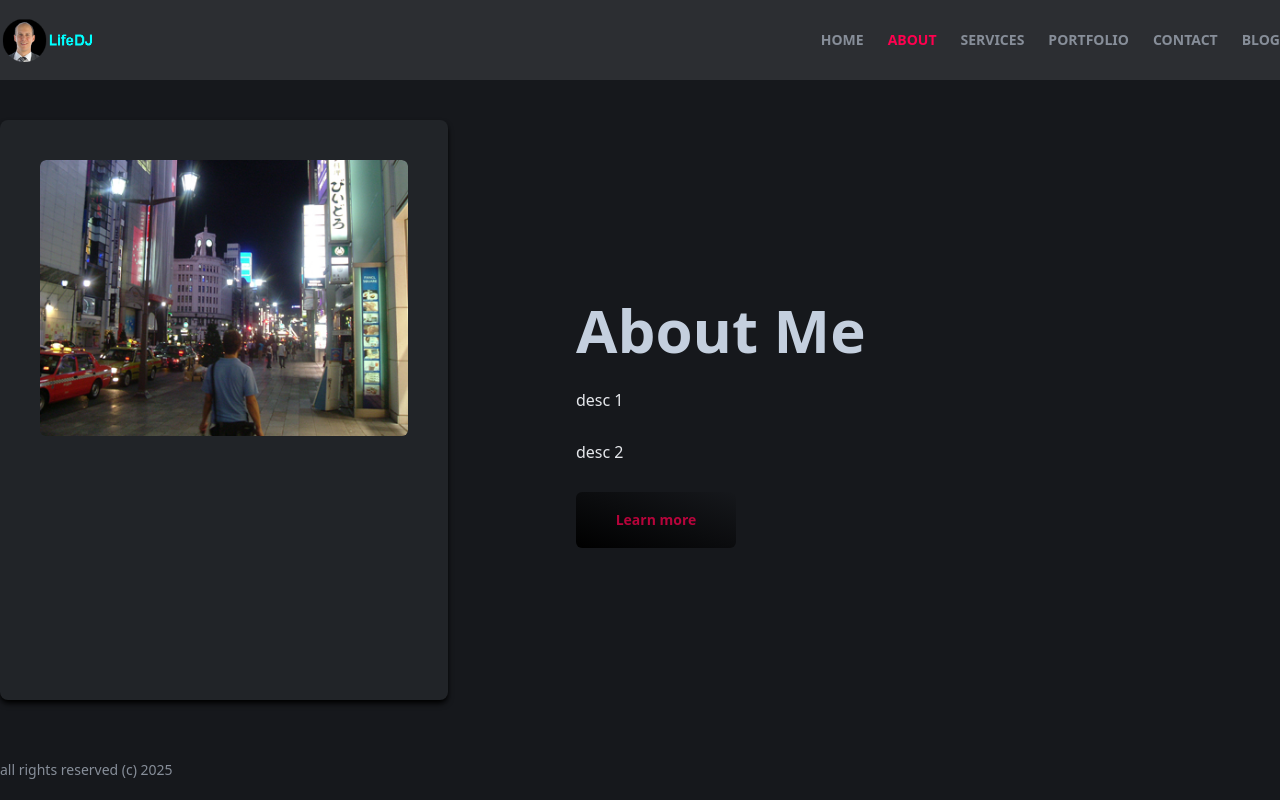
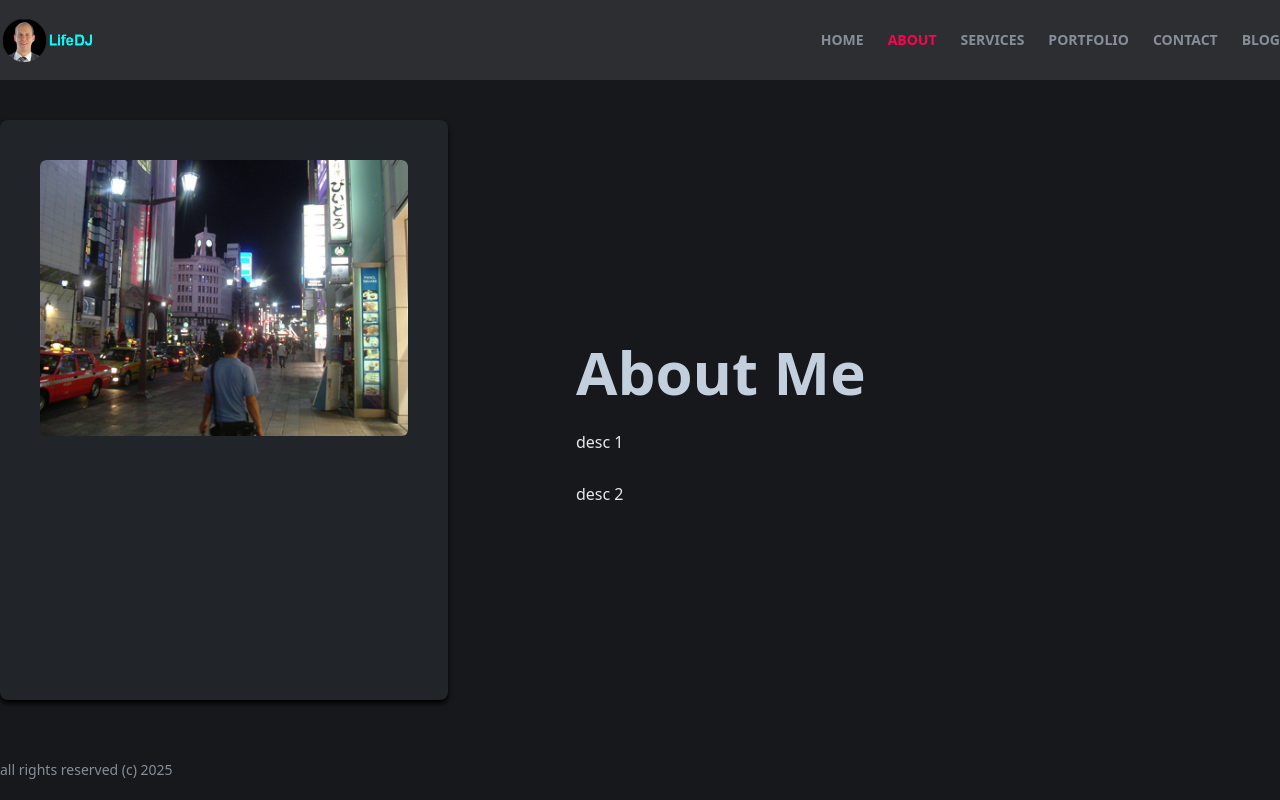
Before and after one commit to DjKirkovic/ldj, a React (Vite) app: page /about in a window 1280 px wide. Built offline with nearby package versions, Linux system fonts and the light colour scheme.

Commit message:
removed btns

```diff
--- a/src/components/AboutMe.jsx
+++ b/src/components/AboutMe.jsx
@@ -28,7 +28,6 @@ const AboutMe = () => {
         <p>
           desc 2
         </p>
-        <Button title="Learn more" className="w-40 h-14" />
       </div>
     </Container>
   );
--- a/src/components/Hero.jsx
+++ b/src/components/Hero.jsx
@@ -33,7 +33,6 @@ const Hero = () => {
           <p className="text-base text-lightText pr-32 font-medium">
             Explore the site to learn, get advice and start benefitting!
           </p>
-          <Button className="w-40 h-14" />
         </div>
       </Container>
     </div>
```
Also changed, not shown: 3 other files (tests, documents, lock files or other folders).
